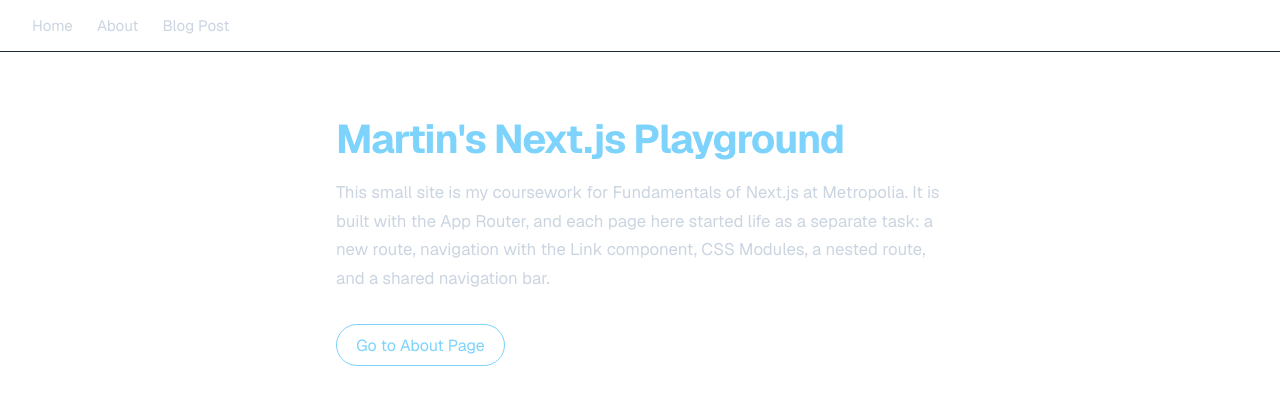
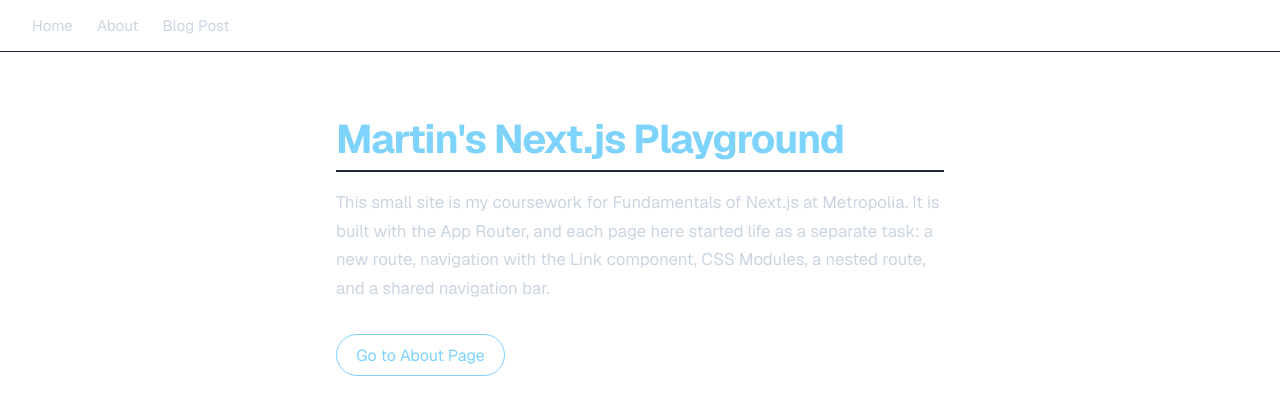
Before and after one commit to martin-holland/nextjs-fundamentals, a Next.js app: page / in a window 1280 px wide. Shown: the top 414 px of the page. Built offline with nearby package versions, Linux system fonts and the light colour scheme.

Commit message:
Styling Task 1: Styled Title component with CSS Modules
Adds app/components/Title.module.css and Title.js, and uses <Title> for the
home page heading in place of the inline h1.

```diff
--- /dev/null
+++ b/app/components/Title.js
@@ -0,0 +1,5 @@
+import styles from "./Title.module.css";
+
+export default function Title({ children }) {
+  return <h1 className={styles.title}>{children}</h1>;
+}
--- /dev/null
+++ b/app/components/Title.module.css
@@ -0,0 +1,9 @@
+.title {
+  font-size: 2.5rem;
+  line-height: 1.15;
+  letter-spacing: -0.03em;
+  color: #7dd3fc;
+  margin: 0 0 1rem;
+  border-bottom: 2px solid #1e293b;
+  padding-bottom: 0.5rem;
+}
--- a/app/page.js
+++ b/app/page.js
@@ -1,5 +1,6 @@
 import Link from "next/link";
 import Navigation from "./components/Navigation";
+import Title from "./components/Title";
 import styles from "./home/home.module.css";
 
 export default function Home() {
@@ -7,7 +8,7 @@ export default function Home() {
     <>
       <Navigation />
       <main className={styles.page}>
-        <h1 className={styles.title}>Martin&apos;s Next.js Playground</h1>
+        <Title>Martin&apos;s Next.js Playground</Title>
         <p className={styles.intro}>
           This small site is my coursework for Fundamentals of Next.js at
           Metropolia. It is built with the App Router, and each page here
```
